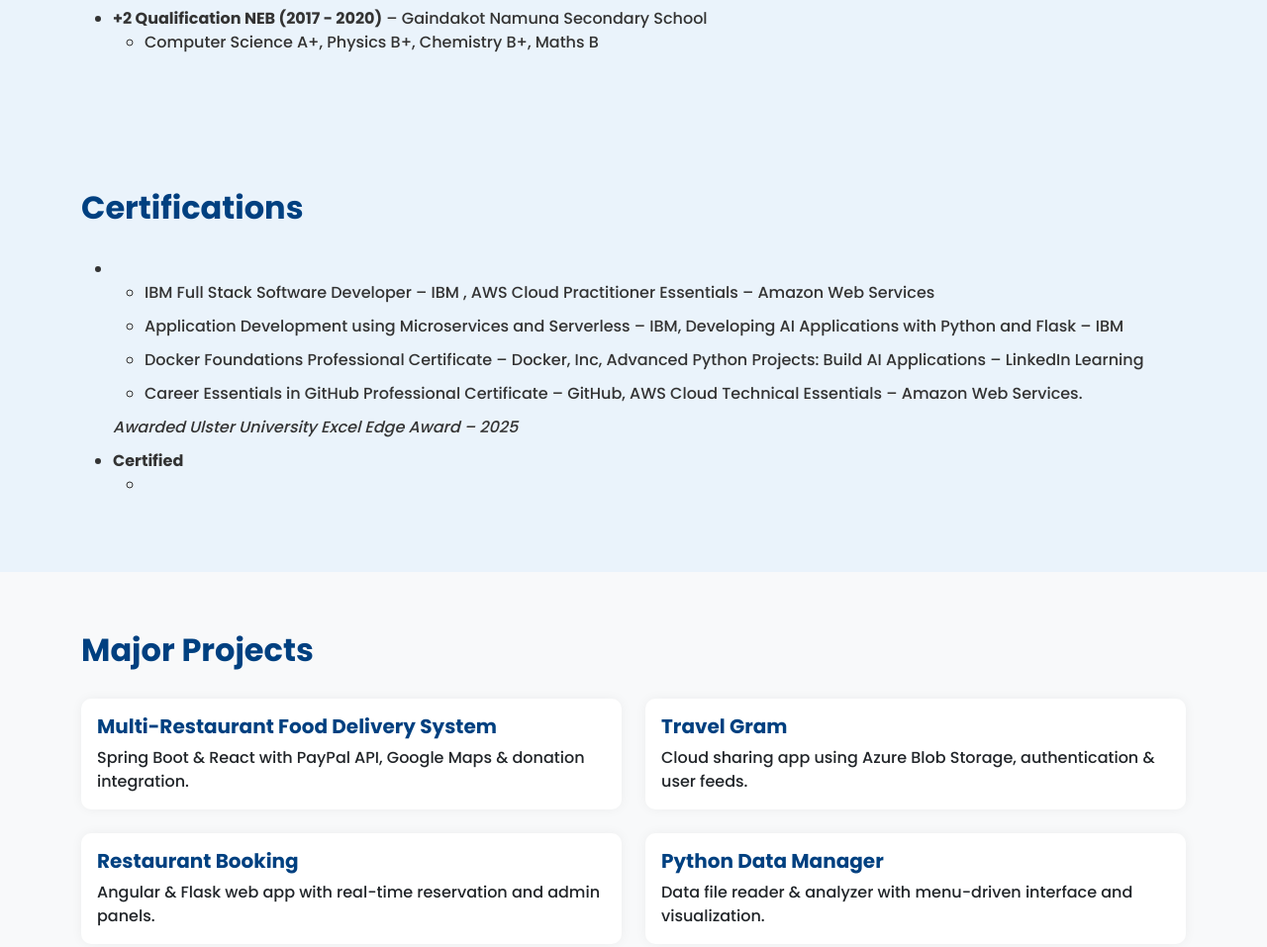
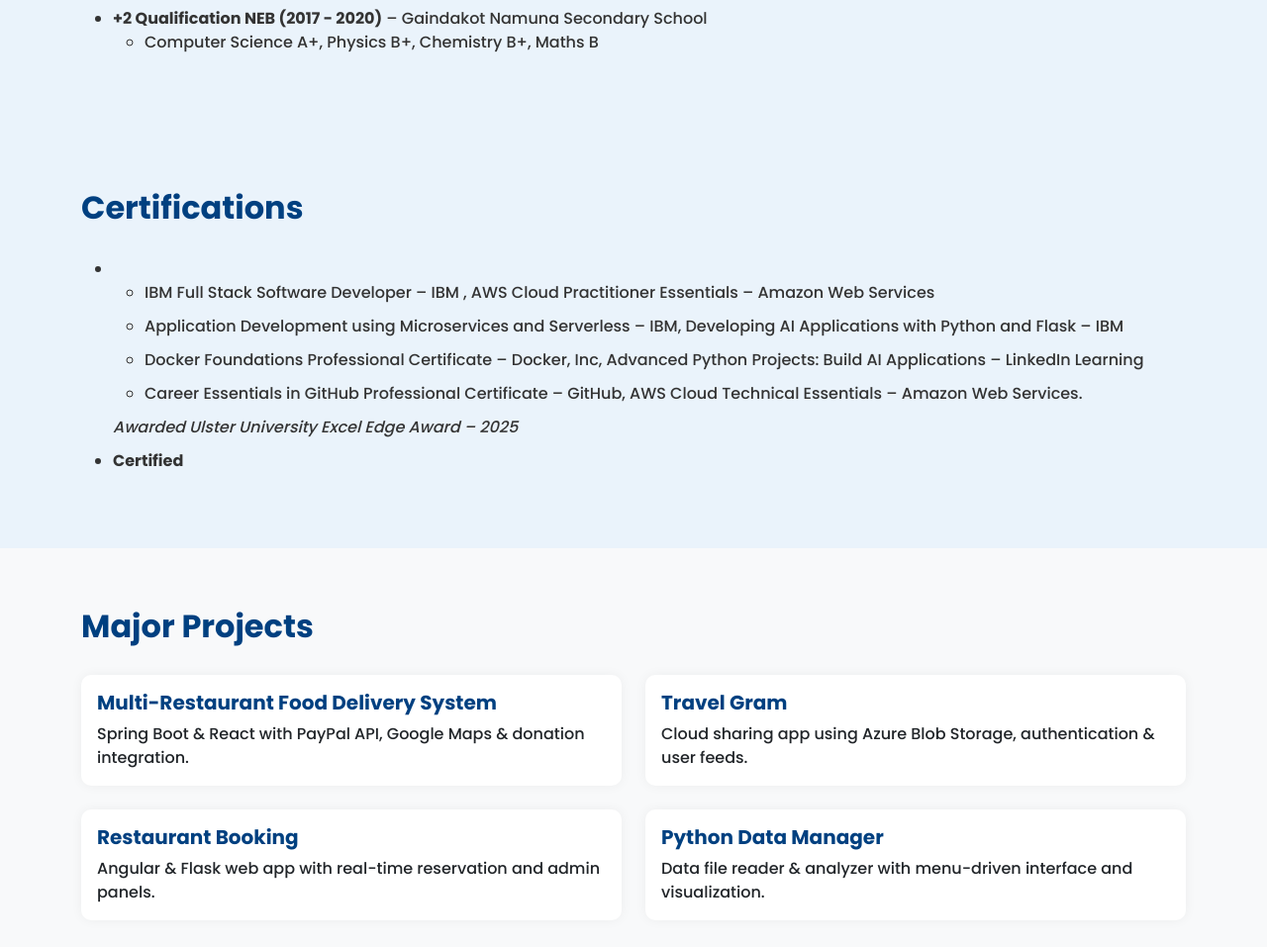
Before and after one commit to Ankitkandel/antikandel001PrasadCV07436598943, a plain HTML site: page index.html in a window 1280 px wide. Shown: the part 1261-2218 px from the top of the page at 99% size. Drawn offline with nearby package versions, Linux system fonts and the light colour scheme.

Commit message:
Update index.html

```diff
--- a/index.html
+++ b/index.html
@@ -170,7 +170,7 @@
     </ul>
   </div>
 </section>
-  <section class="section bg-light-blue" id="education">
+  <section class="section bg-light-blue" id="certifications">
   <div class="container">
     <h2>Certifications</h2>
     <ul>
@@ -185,9 +185,7 @@
         <em>Awarded Ulster University Excel Edge Award – 2025</em>
       </li>
       <li><strong>Certified </strong>
-        <ul>
-          <li></li>
-        </ul>
+
       </li>
     </ul>
   </div>
```
